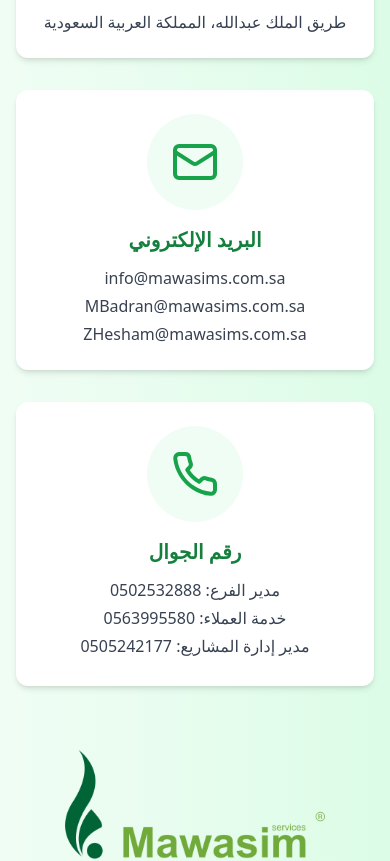
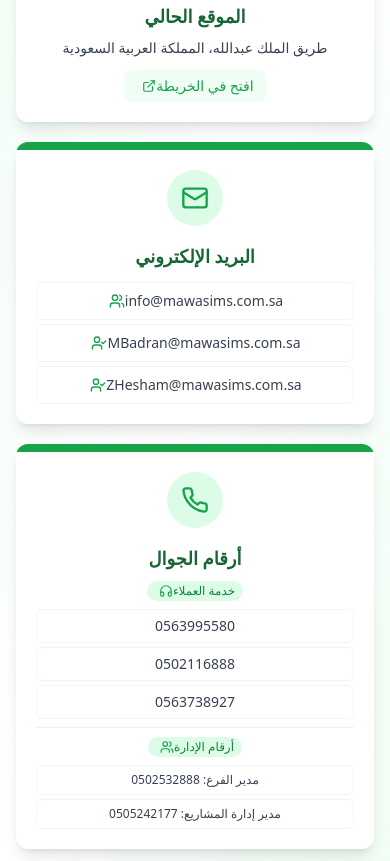
Before and after one commit to AhmedMaher123384/mawasiem, a React (Vite) app: page / in a window 390 px wide. Shown: the part 7180-8041 px from the top of the page. Built offline with nearby package versions, Linux system fonts and the light colour scheme.

Commit message:
Update ContactFooter.tsx

```diff
--- a/src/components/ContactFooter.tsx
+++ b/src/components/ContactFooter.tsx
@@ -1,107 +1,137 @@
 import React from 'react';
-import { Phone, Mail, MapPin } from 'lucide-react';
-import logo from '../assets/logo.png';
+import { Phone, Mail, MapPin, ExternalLink, Users, Headphones, UserCheck } from 'lucide-react';
 
-function ContactFooter() {
+const ContactSection = () => {
   const openGoogleMaps = () => {
-    window.open('https://www.google.com/maps/place/24%C2%B045\'04.5%22N+46%C2%B043\'12.1%22E/@24.7512609,46.7200274,17z/data=!3m1!4b1!4m4!3m3!8m2!3d24.7512609!4d46.7200274?entry=ttu&g_ep=EgoyMDI1MDIyNS4wIKXMDSoJLDEwMjExNDUzSAFQAw%3D%3D', '_blank');
+    window.open(
+      "https://www.google.com/maps/place/24%C2%B045'04.5%22N+46%C2%B043'12.1%22E/@24.7512609,46.7200274,17z",
+      "_blank"
+    );
   };
 
   return (
-    <div className="bg-gradient-to-r from-green-50 to-green-100 py-16 mt-12">
+    <div className="bg-gradient-to-br from-green-50 via-white to-green-50 py-12">
       <div className="container mx-auto px-4">
-        {/* تعديل الصف ليكون أكثر تنظيماً وأفضل شكلاً */}
-        <div className="max-w-6xl mx-auto grid grid-cols-1 md:grid-cols-3 gap-8">
+        <div className="text-center mb-8">
+          <h2 className="text-3xl font-bold text-green-800 mb-2">تواصل معنا</h2>
+          <div className="w-20 h-1 bg-green-600 mx-auto mb-3 rounded-full"></div>
+          <p className="text-gray-600 max-w-2xl mx-auto text-sm">نحن دائماً في خدمتكم. يمكنكم التواصل معنا من خلال أي من الوسائل التالية</p>
+        </div>
 
-          {/* Location Section */}
-          <div className="bg-white rounded-xl shadow-md p-6 flex flex-col items-center text-center hover:shadow-lg transition-all duration-300 transform hover:-translate-y-1">
+        <div className="max-w-5xl mx-auto grid grid-cols-1 md:grid-cols-3 gap-5">
+          {/* Location Card */}
           <div
-              className="w-24 h-24 bg-green-50 rounded-full flex items-center justify-center mb-4 cursor-pointer hover:bg-green-100 transition-colors"
+            className="bg-white rounded-xl shadow-lg overflow-hidden transform transition-all duration-300 hover:shadow-xl hover:-translate-y-1 group cursor-pointer"
             onClick={openGoogleMaps}
           >
-              <MapPin className="w-12 h-12 text-green-600" />
-            </div>
-            <h3 className="text-xl font-bold mb-3 text-green-700">الموقع الحالي</h3>
-            <p className="text-gray-700 cursor-pointer hover:text-green-600 transition-colors" onClick={openGoogleMaps}>
-              طريق الملك عبدالله، المملكة العربية السعودية
-            </p>
+            <div className="bg-green-600 h-2 w-full group-hover:bg-green-500 transition-colors"></div>
+            <div className="p-5">
+              <div className="bg-green-100 w-14 h-14 rounded-full flex items-center justify-center mx-auto mb-4 group-hover:bg-green-200 transition-colors">
+                <MapPin className="w-7 h-7 text-green-600" />
               </div>
 
-          {/* Email Section */}
-          <div className="bg-white rounded-xl shadow-md p-6 flex flex-col items-center text-center hover:shadow-lg transition-all duration-300 transform hover:-translate-y-1">
-            <div className="w-24 h-24 bg-green-50 rounded-full flex items-center justify-center mb-4">
-              <Mail className="w-12 h-12 text-green-600" />
+              <h3 className="text-lg font-bold text-center text-green-800 mb-2">الموقع الحالي</h3>
+
+              <div className="text-center">
+                <p className="text-gray-700 text-sm mb-3">طريق الملك عبدالله، المملكة العربية السعودية</p>
+                <button className="mx-auto flex items-center justify-center text-green-600 font-medium hover:text-green-700 transition-colors bg-green-50 py-1.5 px-3 rounded-lg hover:bg-green-100 text-sm">
+                  <ExternalLink className="w-3.5 h-3.5 ml-1.5" />
+                  <span>افتح في الخريطة</span>
+                </button>
               </div>
-            <h3 className="text-xl font-bold mb-3 text-green-700">البريد الإلكتروني</h3>
-            <div className="text-gray-700">
-              <a
-                href="mailto:info@mawasims.com.sa"
-                className="block mb-1 hover:text-green-600 transition-colors"
-              >
-                info@mawasims.com.sa
-              </a>
-              <a
-                href="mailto:MBadran@mawasims.com.sa"
-                className="block mb-1 hover:text-green-600 transition-colors"
-              >
-                MBadran@mawasims.com.sa
-              </a>
-              <a
-                href="mailto:ZHesham@mawasims.com.sa"
-                className="block hover:text-green-600 transition-colors"
-              >
-               ZHesham@mawasims.com.sa
-
-              </a>
             </div>
           </div>
 
-          {/* Phone Section */}
-          <div className="bg-white rounded-xl shadow-md p-6 flex flex-col items-center text-center hover:shadow-lg transition-all duration-300 transform hover:-translate-y-1">
-            <div className="w-24 h-24 bg-green-50 rounded-full flex items-center justify-center mb-4">
-              <Phone className="w-12 h-12 text-green-600" />
+          {/* Email Card */}
+          <div className="bg-white rounded-xl shadow-lg overflow-hidden transform transition-all duration-300 hover:shadow-xl hover:-translate-y-1 group">
+            <div className="bg-green-600 h-2 w-full group-hover:bg-green-500 transition-colors"></div>
+            <div className="p-5">
+              <div className="bg-green-100 w-14 h-14 rounded-full flex items-center justify-center mx-auto mb-4 group-hover:bg-green-200 transition-colors">
+                <Mail className="w-7 h-7 text-green-600" />
               </div>
-            <h3 className="text-xl font-bold mb-3 text-green-700">رقم الجوال</h3>
-            <div className="text-gray-700">
-              <a
-                href="tel:+966507017988"
-                className="block mb-1 hover:text-green-600 transition-colors"
-              >
-                مدير الفرع: 0502532888
+
+              <h3 className="text-lg font-bold text-center text-green-800 mb-3">البريد الإلكتروني</h3>
+
+              <div className="w-full">
+                <a href="mailto:info@mawasims.com.sa"
+                   className="flex items-center justify-center space-x-1 space-x-reverse py-2 px-2 rounded-md hover:bg-green-50 transition-colors mb-1 border border-gray-100">
+                  <Users className="w-4 h-4 text-green-600 ml-1.5" />
+                  <span className="text-gray-700 hover:text-green-700 transition-colors text-sm">info@mawasims.com.sa</span>
                 </a>
-              <a
-                href="tel:+966505087077"
-                className="block mb-1 hover:text-green-600 transition-colors"
-              >
-                خدمة العملاء: 0563995580
+
+                <a href="mailto:MBadran@mawasims.com.sa"
+                   className="flex items-center justify-center space-x-1 space-x-reverse py-2 px-2 rounded-md hover:bg-green-50 transition-colors mb-1 border border-gray-100">
+                  <UserCheck className="w-4 h-4 text-green-600 ml-1.5" />
+                  <span className="text-gray-700 hover:text-green-700 transition-colors text-sm">MBadran@mawasims.com.sa</span>
                 </a>
-              <a
-                href="tel:+966554263333"
-                className="block mb-1 hover:text-green-600 transition-colors"
-              >
 
-مدير إدارة المشاريع: 0505242177
+                <a href="mailto:ZHesham@mawasims.com.sa"
+                   className="flex items-center justify-center space-x-1 space-x-reverse py-2 px-2 rounded-md hover:bg-green-50 transition-colors border border-gray-100">
+                  <UserCheck className="w-4 h-4 text-green-600 ml-1.5" />
+                  <span className="text-gray-700 hover:text-green-700 transition-colors text-sm">ZHesham@mawasims.com.sa</span>
                 </a>
               </div>
             </div>
           </div>
 
-        {/* Logo Section */}
-        <div className="mt-16 flex justify-center">
-          <img
-            src={logo}
-            alt="Mawasim Logo"
-            className="h-32 transition-transform duration-500 hover:scale-105"
-          />
+          {/* Phone Numbers Card */}
+          <div className="bg-white rounded-xl shadow-lg overflow-hidden transform transition-all duration-300 hover:shadow-xl hover:-translate-y-1 group">
+            <div className="bg-green-600 h-2 w-full group-hover:bg-green-500 transition-colors"></div>
+            <div className="p-5">
+              <div className="bg-green-100 w-14 h-14 rounded-full flex items-center justify-center mx-auto mb-4 group-hover:bg-green-200 transition-colors">
+                <Phone className="w-7 h-7 text-green-600" />
               </div>
 
-        {/* Copyright Section */}
-        <div className="mt-8 text-center">
-          <p className="text-gray-600">© {new Date().getFullYear()} مواسم الخدمات. جميع الحقوق محفوظة</p>
+              <h3 className="text-lg font-bold text-center text-green-800 mb-2">أرقام الجوال</h3>
+
+              <div className="w-full">
+                <div className="text-center mb-1">
+                  <div className="inline-flex items-center justify-center bg-green-100 px-2 py-0.5 rounded-full mb-1">
+                    <Headphones className="w-3.5 h-3.5 text-green-600 ml-1" />
+                    <span className="text-green-700 font-medium text-xs">خدمة العملاء</span>
+                  </div>
+                </div>
+
+                <div className="space-y-1">
+                  {["0563995580", "0502116888", "0563738927"].map((phone, index) => (
+                    <a key={index} href={`tel:${phone}`}
+                       className="flex items-center justify-center py-1.5 rounded-md hover:bg-green-50 transition-colors border border-gray-100">
+                      <span className="text-gray-700 hover:text-green-700 transition-colors font-medium text-sm">{phone}</span>
+                    </a>
+                  ))}
+                </div>
+
+                <div className="border-t border-green-100 pt-2 mt-2">
+                  <div className="text-center mb-1">
+                    <div className="inline-flex items-center justify-center bg-green-100 px-2 py-0.5 rounded-full mb-1">
+                      <Users className="w-3.5 h-3.5 text-green-600 ml-1" />
+                      <span className="text-green-700 font-medium text-xs">أرقام الإدارة</span>
+                    </div>
+                  </div>
+
+                  <div className="space-y-1">
+                    <a href="tel:0502532888"
+                       className="flex items-center justify-center py-1.5 rounded-md hover:bg-green-50 transition-colors border border-gray-100">
+                      <span className="text-gray-700 hover:text-green-700 transition-colors text-xs">
+                        <span className="font-medium">مدير الفرع:</span> 0502532888
+                      </span>
+                    </a>
+
+                    <a href="tel:0505242177"
+                       className="flex items-center justify-center py-1.5 rounded-md hover:bg-green-50 transition-colors border border-gray-100">
+                      <span className="text-gray-700 hover:text-green-700 transition-colors text-xs">
+                        <span className="font-medium">مدير إدارة المشاريع:</span> 0505242177
+                      </span>
+                    </a>
+                  </div>
+                </div>
+              </div>
+            </div>
+          </div>
         </div>
       </div>
     </div>
   );
-}
+};
 
-export default ContactFooter;
+export default ContactSection;
```
Lines whose indentation alone changed are shown as unchanged.
